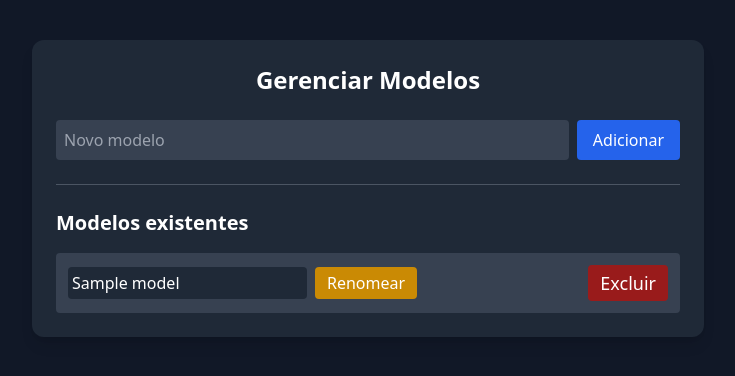
After one commit to davidwrod/flask-videoblog, a Flask app: page /admin/modelos in a window 1280 px wide. The commit adds this page. Shown: the top 376 px of the page, without its empty margins (272-1007 px from the left). Run offline with Flask 3, Linux system fonts and the light colour scheme; a user stored in the database is signed in; tables that the repository leaves empty hold one stand-in row (values such as "Sample post"); some libraries are stand-ins or nearby versions.

Commit message:
feat: admin panel

```diff
--- a/app/blueprints/admin.py
+++ b/app/blueprints/admin.py
@@ -75,3 +75,68 @@ def unificar_modelos():
         return redirect(url_for('admin.unificar_modelos'))
 
     return render_template('admin/unificar_modelos.html', modelos=modelos)
+
+@admin_bp.route('/adminpanel')
+@login_required
+def admin_panel():
+    # Aqui você pode checar se o usuário tem permissão de admin
+    if current_user.role != 'admin':
+        return "Acesso negado", 403
+
+    # Renderize o template da página do painel admin
+    return render_template('admin/adminpanel.html')
+
+@admin_bp.route('/modelos', methods=['GET', 'POST'])
+@login_required
+def manage_modelos():
+    if current_user.role != 'admin':
+        return "Acesso negado. Apenas administradores.", 403
+
+    if request.method == 'POST':
+        modelo_name = request.form.get('name', '').strip()
+
+        if modelo_name and not Model.query.filter_by(name=modelo_name).first():
+            new_modelo = Model(name=modelo_name)
+            db.session.add(new_modelo)
+            db.session.commit()
+            flash(f"Modelo '{modelo_name}' criado com sucesso.", 'success')
+        return redirect(url_for('admin.manage_modelos'))
+
+    modelos = Model.query.order_by(Model.name).all()
+    return render_template('admin/manage_modelos.html', modelos=modelos)
+
+
+@admin_bp.route('/edit_modelo/<int:modelo_id>', methods=['POST'])
+@login_required
+def edit_modelo(modelo_id):
+    if current_user.role != 'admin':
+        return "Acesso negado. Apenas administradores.", 403
+
+    modelo = Model.query.get_or_404(modelo_id)
+    new_name = request.form.get('new_name', '').strip()
+
+    if new_name:
+        modelo.name = new_name
+        db.session.commit()
+        flash(f"Modelo atualizado para '{new_name}'.", 'success')
+
+    return redirect(url_for('admin.manage_modelos'))
+
+
+@admin_bp.route('/delete_modelo/<int:modelo_id>', methods=['POST'])
+@login_required
+def delete_modelo(modelo_id):
+    if current_user.role != 'admin':
+        return "Acesso negado. Apenas administradores.", 403
+
+    modelo = Model.query.get_or_404(modelo_id)
+
+    # Remove a associação dos vídeos antes de excluir
+    for video in modelo.videos:
+        video.models.remove(modelo)
+
+    db.session.delete(modelo)
+    db.session.commit()
+    flash(f"Modelo '{modelo.name}' excluído com sucesso.", 'success')
+
+    return redirect(url_for('admin.manage_modelos'))
--- /dev/null
+++ b/app/templates/admin/manage_modelos.html
@@ -0,0 +1,57 @@
+<!DOCTYPE html>
+<html lang="pt-br">
+<head>
+    <meta charset="UTF-8">
+    <title>Gerenciar Modelos</title>
+    <script src="https://cdn.tailwindcss.com"></script>
+</head>
+<body class="bg-gray-900 text-white">
+
+<div class="max-w-2xl mx-auto mt-10 bg-gray-800 p-6 rounded-xl shadow-lg">
+    <h1 class="text-2xl font-bold mb-6 text-center">Gerenciar Modelos</h1>
+
+    <!-- Formulário para adicionar novo modelo -->
+    <form method="POST" action="{{ url_for('admin.manage_modelos') }}" class="flex gap-2 mb-6">
+        <input type="hidden" name="csrf_token" value="{{ csrf_token() }}">
+        <input type="text" name="name" placeholder="Novo modelo" required
+               class="flex-1 p-2 rounded bg-gray-700 text-white">
+        <button type="submit"
+                class="px-4 py-2 bg-blue-600 hover:bg-blue-700 rounded transition">Adicionar</button>
+    </form>
+
+    <hr class="mb-6 border-gray-600">
+
+    <!-- Lista de modelos -->
+    <h2 class="text-xl font-semibold mb-4">Modelos existentes</h2>
+
+    {% if modelos %}
+        <ul class="space-y-4">
+            {% for modelo in modelos %}
+                <li class="bg-gray-700 p-3 rounded flex justify-between items-center">
+                    <div class="flex items-center gap-3">
+                        <form method="POST" action="{{ url_for('admin.edit_modelo', modelo_id=modelo.id) }}" class="flex gap-2">
+                            <input type="hidden" name="csrf_token" value="{{ csrf_token() }}">
+                            <input type="text" name="new_name" value="{{ modelo.name }}" required
+                                   class="p-1 rounded bg-gray-800 text-white">
+                            <button type="submit"
+                                    class="px-3 py-1 bg-yellow-600 hover:bg-yellow-700 rounded transition">Renomear</button>
+                        </form>
+                    </div>
+                    <form method="POST" action="{{ url_for('admin.delete_modelo', modelo_id=modelo.id) }}">
+                        <input type="hidden" name="csrf_token" value="{{ csrf_token() }}">
+                        <button type="submit"
+                                onclick="return confirm('Deseja realmente excluir o modelo {{ modelo.name }}?')"
+                                class="ml-2 px-3 py-1 bg-red-800 hover:bg-red-700 rounded transition text-lg">
+                            Excluir
+                        </button>
+                    </form>
+                </li>
+            {% endfor %}
+        </ul>
+    {% else %}
+        <p class="text-center">Nenhum modelo cadastrado ainda.</p>
+    {% endif %}
+</div>
+
+</body>
+</html>
```
Also changed, not shown: app/__init__.py (+0 -7 lines), app/templates/admin/adminpanel.html (added, +18 -0 lines), app/templates/admin/manage_tags.html (+42 -15 lines), app/templates/admin/unificar_modelos.html (+9 -6 lines), app/templates/video_view.html (+4 -5 lines).
